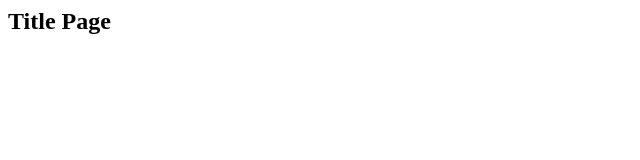
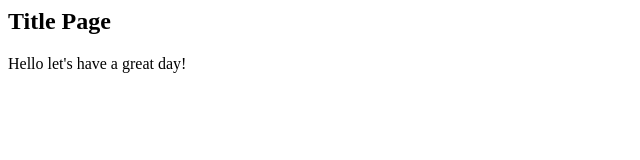
Before and after one commit to LeChocolat/GitHub-Test, a plain HTML site: page index.html in a window 1280 px wide. Shown: the whole page, without its empty margins (0-640 px from the left). Drawn offline with Linux system fonts and the light colour scheme.

Commit message:
added a note to the title page

```diff
--- a/index.html
+++ b/index.html
@@ -1 +1,2 @@
 <h2>Title Page</h2>
+<p>Hello let's have a great day!</p>
```
